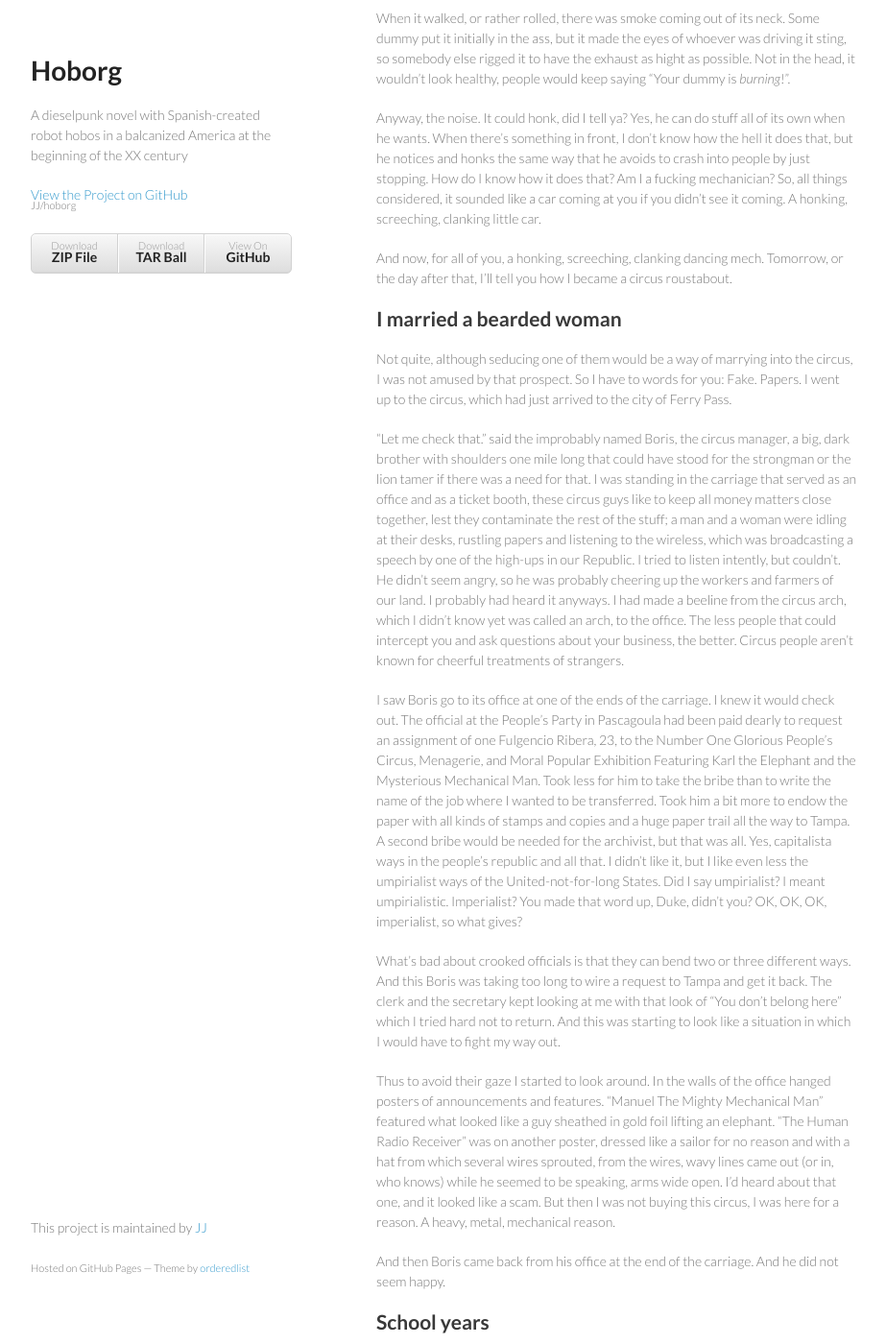
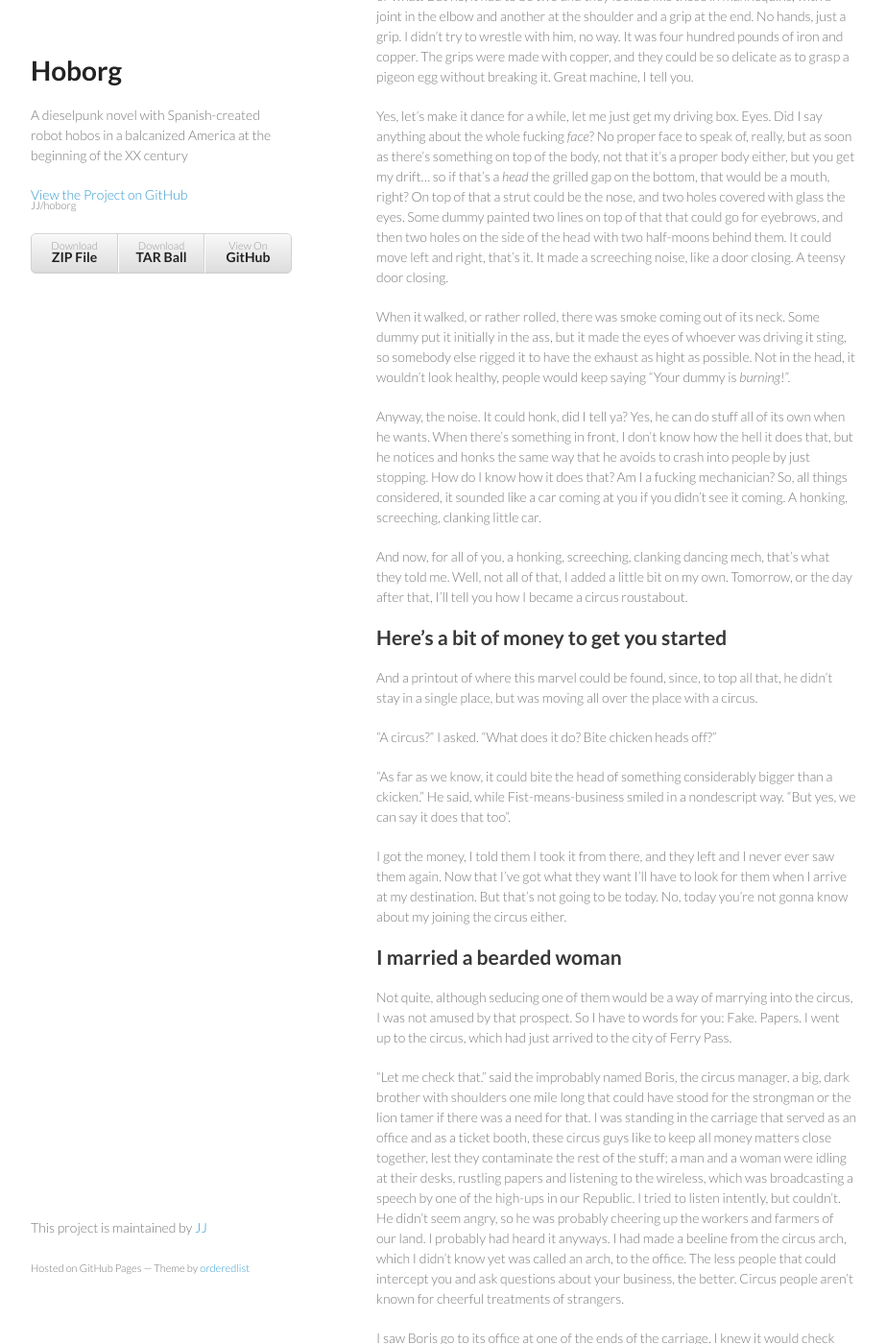
Before and after one commit to JJ/hoborg, a Jekyll site: the page built from text/text.md, in a window 1280 px wide and 1400 px high, scrolled down 2471 px. Shown: the whole window at 96% size, without its empty margins (178-1101 px from the left). Built offline with Jekyll 4.4.1, drawn with Linux system fonts in a browser that asks for light colours; some of the changed text lies outside the part shown.

Commit message:
Sync text/text.md from master to gh-pages

```diff
--- a/text/text.md
+++ b/text/text.md
@@ -80,6 +80,14 @@
 and fists-mean-business by my side and slightly behind me. He really
 meant business that way too.
 
+No, Gummy, I didn't hit them. Why should I? I was down on my luck, and one's got to earn a living.
+
+And a good living it might be, too. Ten thousand pesos on the spot, ten thousand more when I got them something, which they really, really wanted for no particular reason. They collected. They had a hardware store. They liked shiny, rolling things. They wanted the Man, they wanted Manuel the Mechanical Man. Which was, metaphorically speaking, I know, Duke, you like when I speak metaphorically, kicking dust in a circus.
+
+The speaking non-descript man described the thing for me, just in case I got it wrong and got them a kicking watering can or a singing flower pot.
+
+"You've got to got us a rolling teakettle with ears people call Manuel", he told me.
+
 A rolling teakettle with ears
 ---------------------------
 
@@ -154,8 +162,19 @@
 coming. A honking, screeching, clanking little car.
 
 And now, for all of you, a honking, screeching, clanking dancing
-mech. Tomorrow, or the day after that, I'll tell you how I became a
+mech, that's what they told me. Well, not all of that, I added a little bit on my own. Tomorrow, or the day after that, I'll tell you how I became a
 circus roustabout.
+
+Here's a bit of money to get you started
+----------------------------------------------------
+
+And a printout of where this marvel could be found, since, to top all that, he didn't stay in a single place, but was moving all over the place with a circus.
+
+"A circus?" I asked. "What does it do? Bite chicken heads off?"
+
+"As far as we know, it could bite the head of something considerably bigger than a ckicken." He said, while Fist-means-business smiled in a nondescript way. "But yes, we can say it does that too".
+
+I got the money, I told them I took it from there, and they left and I never ever saw them again. Now that I've got what they want I'll have to look for them when I arrive at my destination. But that's not going to be today. No, today you're not gonna know about my joining the circus either.
 
 I married a bearded woman
 ------------------------------------
```
